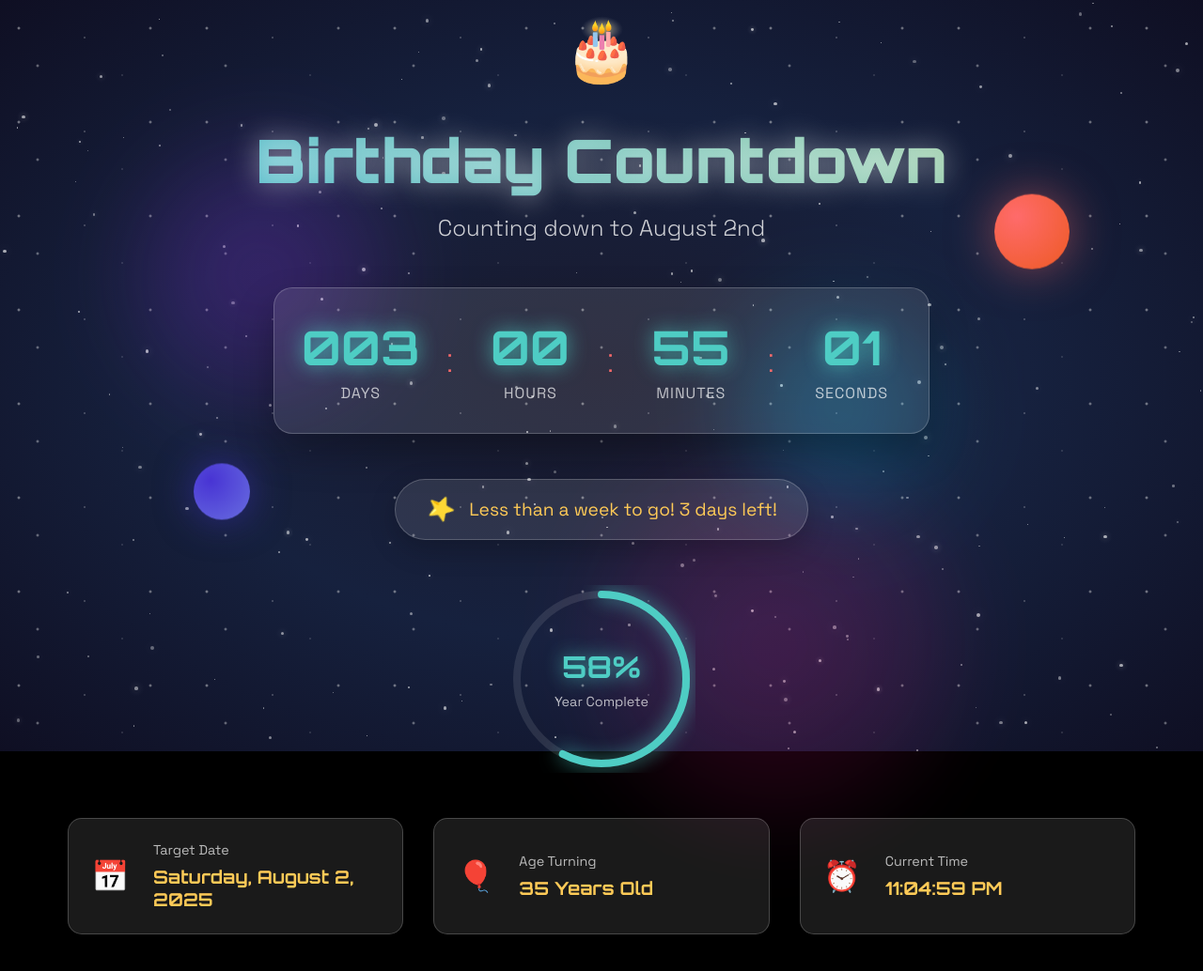
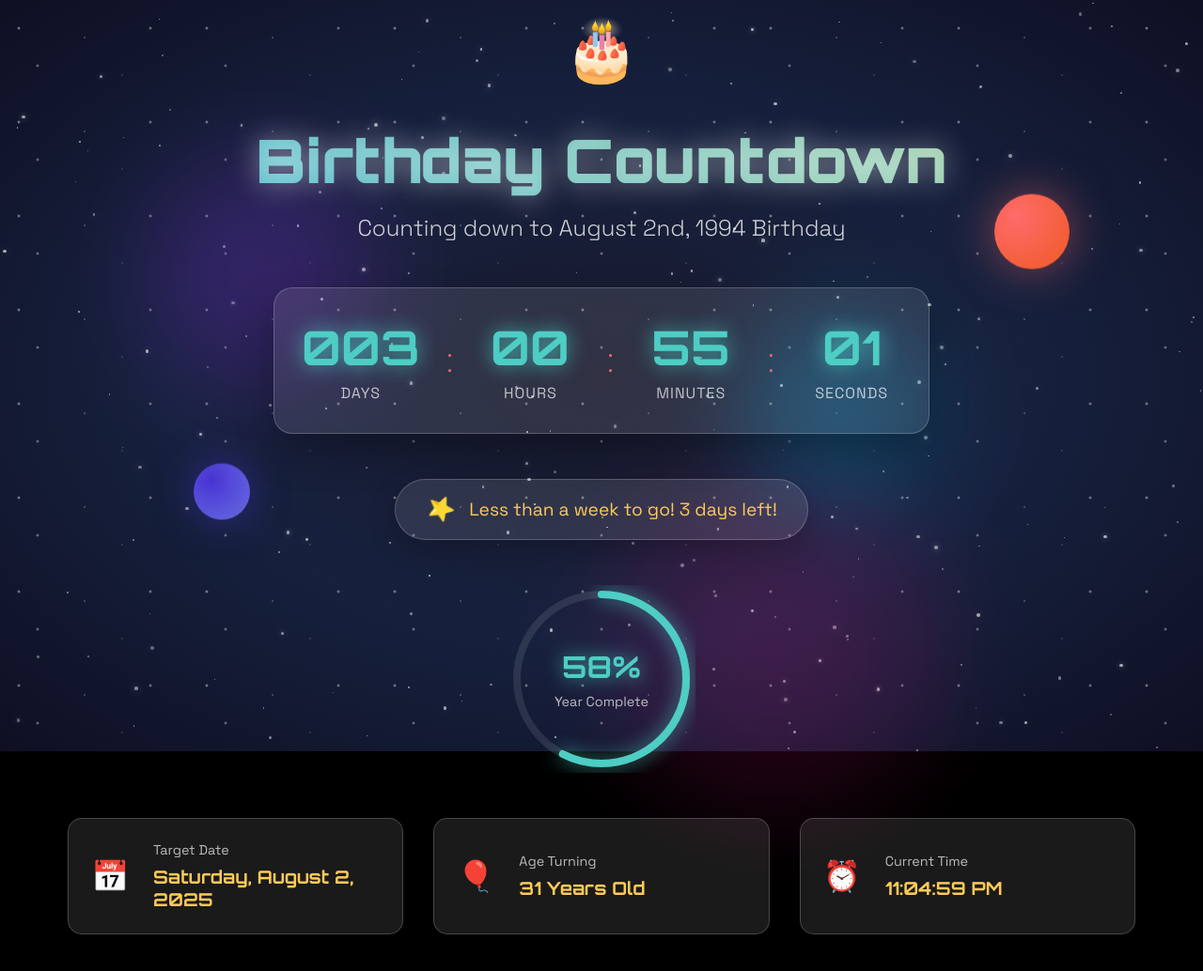
Before and after one commit to manoharreddy252/birthday-countdown, a website: page index.html in a window 1280 px wide. Shown: the whole page at 94% size. Drawn offline with Linux system fonts and the light colour scheme.

Commit message:
Update birth year to August 2, 1994

```diff
--- a/index.html
+++ b/index.html
@@ -26,7 +26,7 @@
         <header class="header">
             <div class="birthday-icon">🎂</div>
             <h1 class="title">Birthday Countdown</h1>
-            <div class="subtitle">Counting down to August 2nd</div>
+            <div class="subtitle">Counting down to August 2nd, 1994 Birthday</div>
         </header>
 
         <!-- Countdown Display -->
--- a/script.js
+++ b/script.js
@@ -3,7 +3,7 @@ class BirthdayCountdown {
         this.targetDate = new Date('2024-08-02T00:00:00');
         this.currentYear = new Date().getFullYear();
         this.nextBirthday = this.getNextBirthday();
-        this.birthYear = 1990; // Adjust this to actual birth year
+        this.birthYear = 1994; // Birth year August 2, 1994
 
         this.elements = {
             days: document.getElementById('days'),
```
